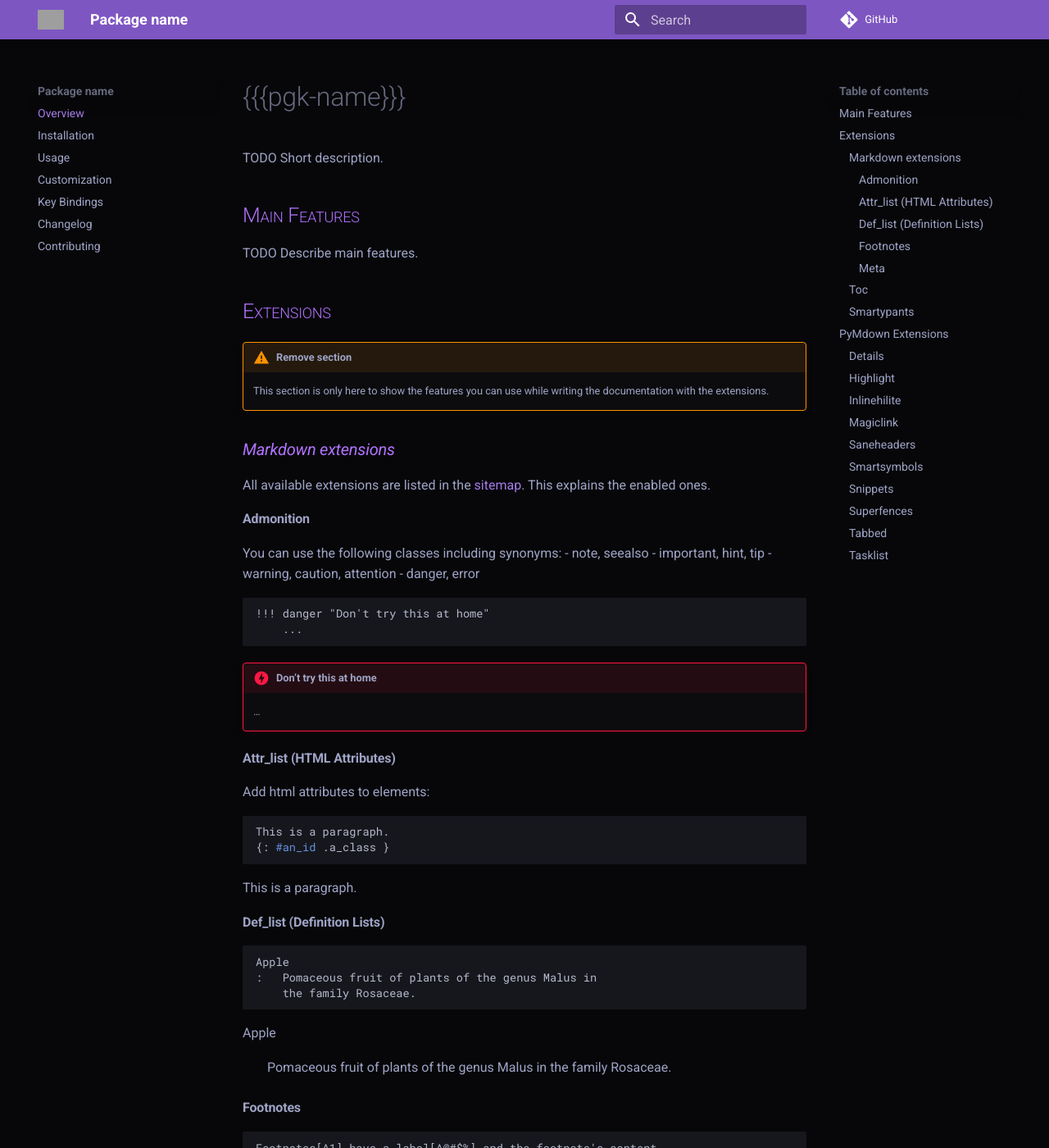
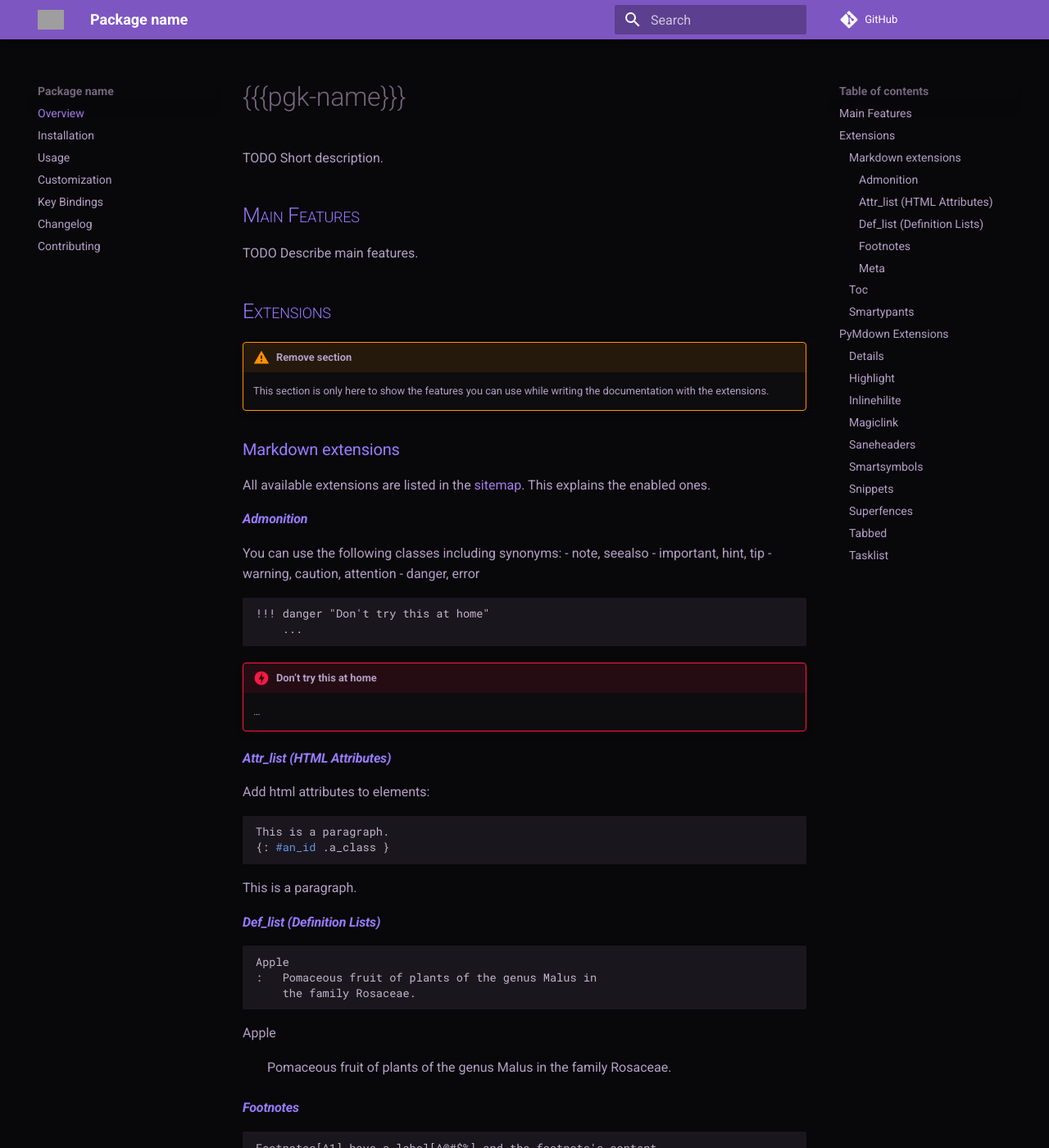
Before and after one commit to hubisan/emacs-template-package, an MkDocs documentation site: the page built from docs/index.md, in a window 1280 px wide and 1400 px high. Shown: the whole window at 82% size. Built offline with MkDocs 1.6.1 and Material for MkDocs 9.7.7, drawn with Linux system fonts in a browser that asks for light colours; comment, search, counter and statistics services are not loaded; grey boxes are pictures that could not be loaded.

Commit message:
modified css

```diff
--- a/docs/css/extra.css
+++ b/docs/css/extra.css
@@ -1,23 +1,9 @@
 /* Using 4.85 contrast ratio */
 /* https://contrast-ratio.com/#%23c77dff-on-%232e303e */
 
-h2 {
-  /* font-weight: normal !important; */
-  font-variant: small-caps;
-  color: #cba9ff;
-  color: #b273ff;
-}
-
-h3 {
-  /* font-weight: bold !important; */
-  font-style: italic;
-  color: #cba9ff;
-  color: #b273ff;
-}
-
 [data-md-color-scheme="slate"] {
 
-  --md-hue: 232;
+  --md-hue: 272;
 
   /* Default color shades */
   --md-default-fg-color:               hsla(var(--md-hue), 25%, 70%, 1);
@@ -60,3 +46,18 @@ h3 {
   --md-footer-bg-color:                hsla(var(--md-hue), 15%, 12%, 0.87);
   --md-footer-bg-color--dark:          hsla(var(--md-hue), 15%, 10%, 1);
 }
+
+h2 {
+  font-variant: small-caps;
+  color: #997bff;
+
+}
+
+h3 {
+  color: #997bff;
+}
+
+h4 {
+  font-style: italic;
+  color: #997bff;
+}
```
